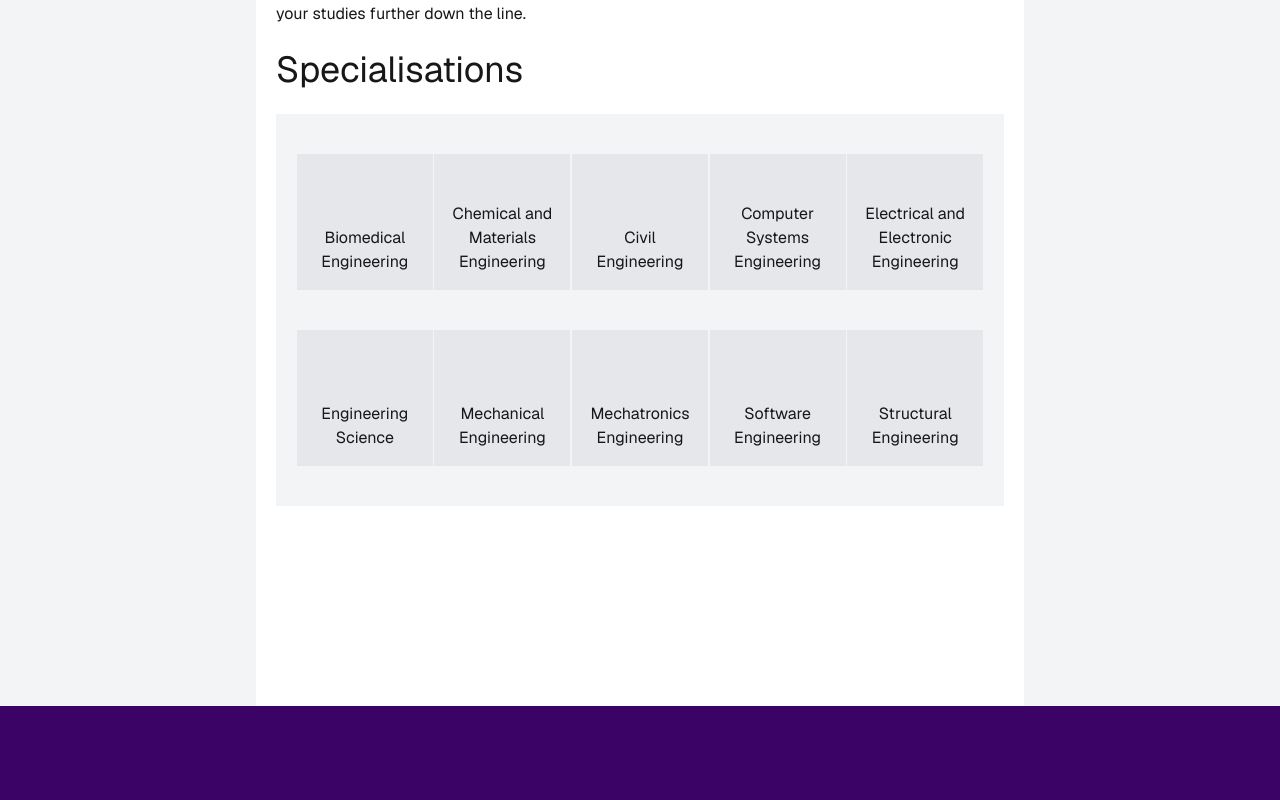
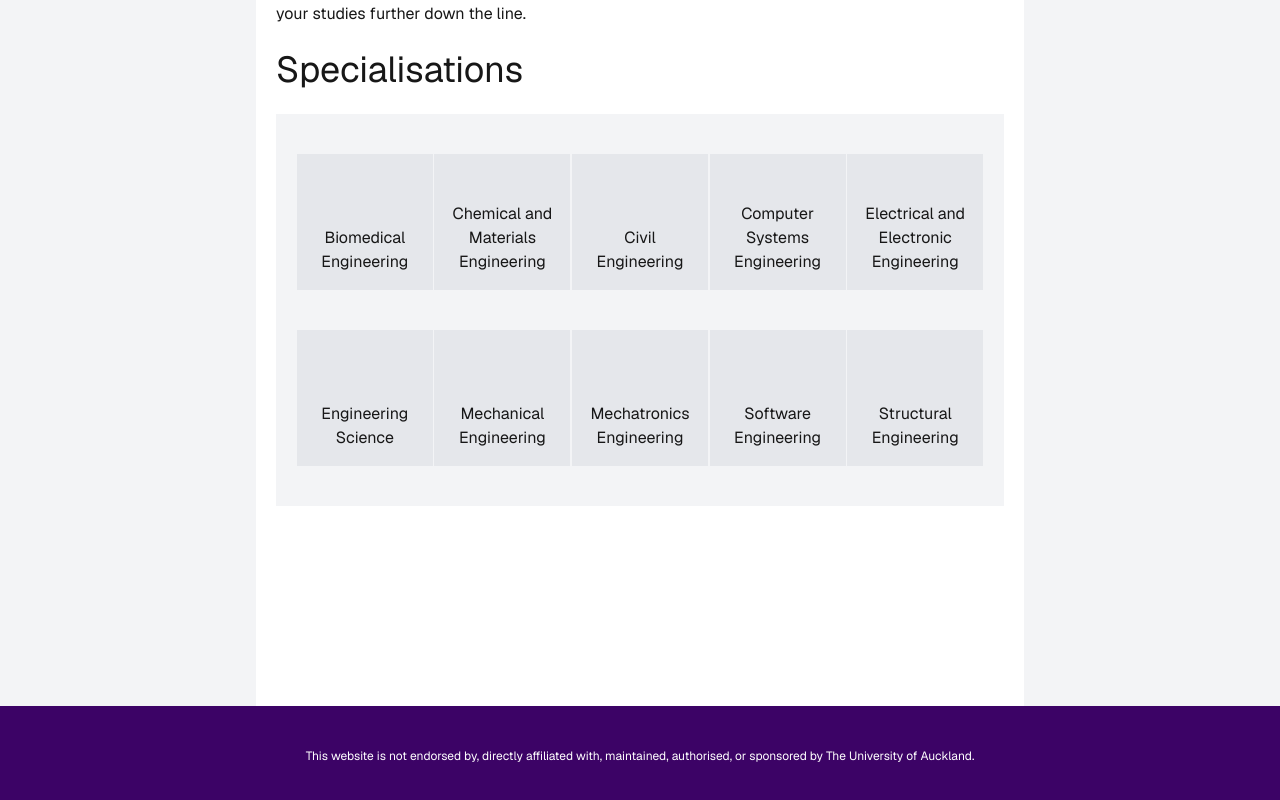
Before and after one commit to matthewrchen/course-visualiser, a Next.js app: page / in a window 1280 px wide. Shown: the part 334-1134 px from the top of the page. Built offline with nearby package versions, Linux system fonts and the light colour scheme.

Commit message:
added disclaimer text to footer

```diff
--- a/src/components/footer.tsx
+++ b/src/components/footer.tsx
@@ -1,7 +1,7 @@
 export default function Footer() {
     return (
-        <footer className="h-[100px] w-full bg-purple-950 shadow-md">
-
+        <footer className="h-[100px] w-full flex justify-center items-center bg-purple-950 shadow-md">
+            <p className="font-sans text-xs text-white">This website is not endorsed by, directly affiliated with, maintained, authorised, or sponsored by The University of Auckland.</p>
         </footer>
     );
 }
```
